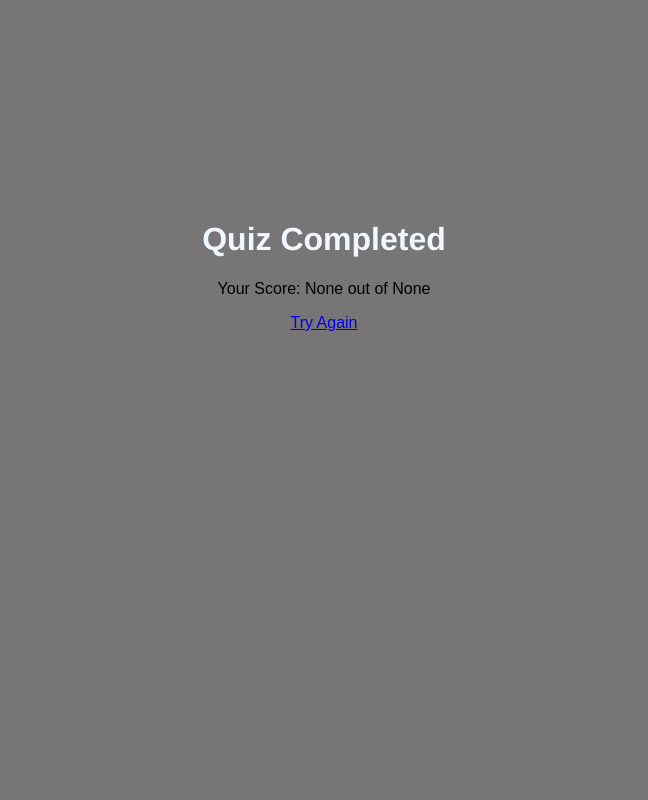
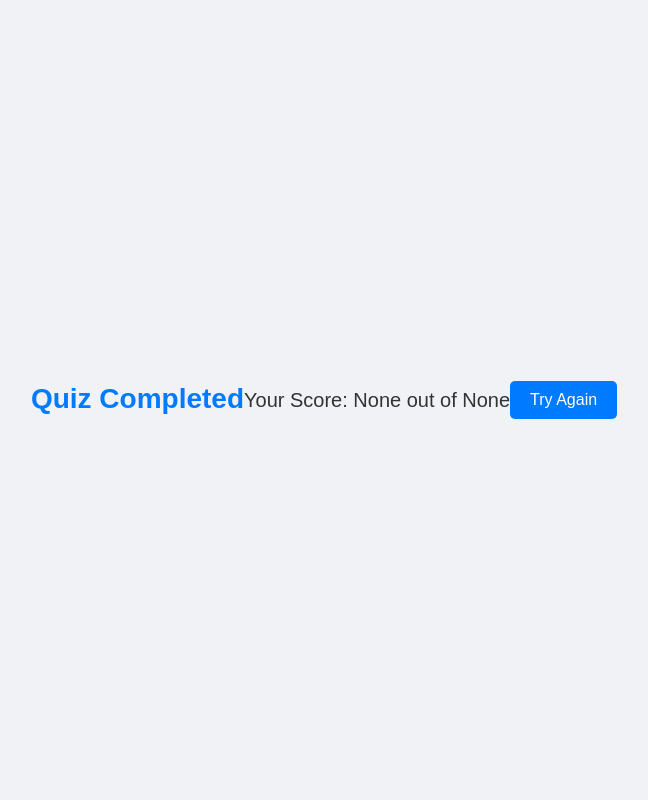
Before and after one commit to Ghamzaki/alx-webstack-portfolio-project, a Flask app: page /result in a window 1280 px wide. Shown: the whole page, without its empty margins (316-964 px from the left). Run offline with Flask 3, Linux system fonts and the light colour scheme.

Commit message:
Cascading style for result/score page

```diff
--- a/quiz-app/static/css/result.css
+++ b/quiz-app/static/css/result.css
@@ -1,20 +1,48 @@
-body {
+body, html {
     height: 100%;
+    display: flex;
+    justify-content: center;
+    align-items: center;
     font-family: Arial, sans-serif;
-    background-color: #777575 ;
+    margin: 0;
+    background-color: #f0f2f5;
+}
+
+.container {
     text-align: center;
+    background-color: white;
+    padding: 30px;
+    border-radius: 8px;
+    box-shadow: 0 4px 8px rgba(0, 0, 0, 0.2);
 }
 
 h1 {
-    padding-top: 200px;
-    color: aliceblue;
-    text-align: center;
-    font-family: 'Franklin Gothic Medium', 'Arial Narrow', Arial, sans-serif;
+    color: #007bff;
+    font-size: 28px;
+    margin-bottom: 20px;
 }
 
-button {
+p {
+    font-size: 20px;
+    color: #333;
+    margin-bottom: 20px;
+}
+
+a {
+    display: inline-block;
+    text-decoration: none;
+    color: white;
+    background-color: #007bff;
     padding: 10px 20px;
+    border-radius: 5px;
     font-size: 16px;
-    border-radius: 10px;
-    border-color: rgb(127, 255, 138);
+    transition: background-color 0.3s ease, transform 0.2s ease;
 }
+
+a:hover {
+    background-color: #0056b3;
+}
+
+a:active {
+    transform: scale(0.95);
+}
```
